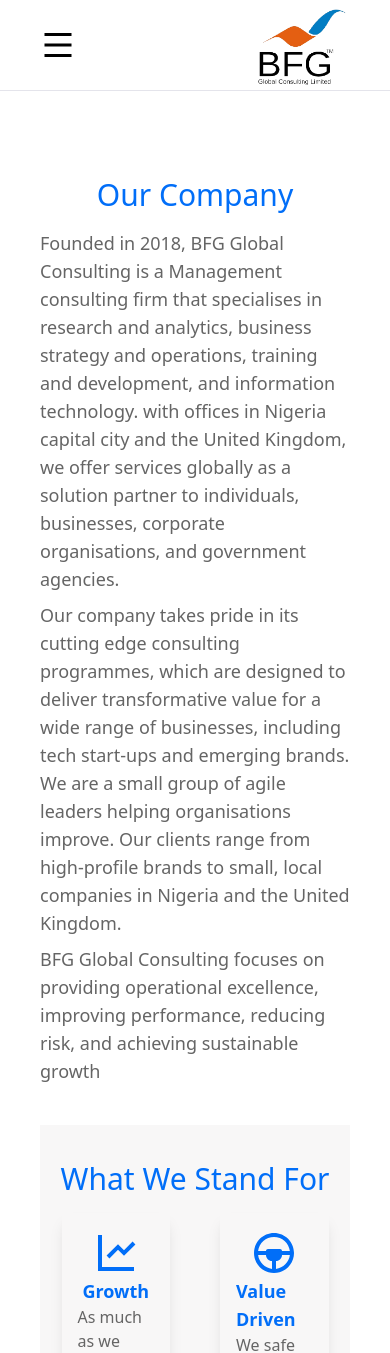
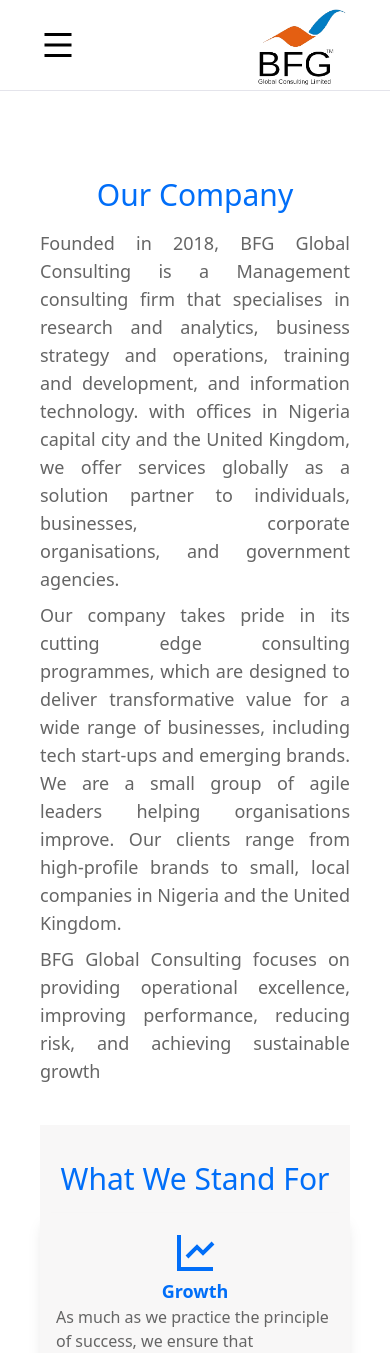
Before and after one commit to bfgglobalconsults/bfg-website, a Next.js app: page /about in a window 390 px wide. Shown: the top 1353 px of the page. Built offline with nearby package versions, Linux system fonts and the light colour scheme.

Commit message:
about fixed

```diff
--- a/src/app/about/page.js
+++ b/src/app/about/page.js
@@ -10,7 +10,7 @@
           Our Company
               </h3>
 
-            <p className="text-[#656565] text-lg">
+            <p className="text-[#656565] text-lg text-justify">
               Founded in 2018, BFG Global Consulting is a Management consulting
               firm that specialises in research and analytics, business strategy
               and operations, training and development, and information
@@ -19,7 +19,7 @@
               individuals, businesses, corporate organisations, and government
               agencies.{" "}
             </p>
-            <p className="my-2 text-[#656565] text-lg">
+            <p className="my-2 text-[#656565] text-lg text-justify">
               Our company takes pride in its cutting edge consulting programmes,
               which are designed to deliver transformative value for a wide
               range of businesses, including tech start-ups and emerging brands.
@@ -27,7 +27,7 @@
               improve. Our clients range from high-profile brands to small,
               local companies in Nigeria and the United Kingdom.
             </p>
-            <p className="my-2 text-[#656565] text-lg">
+            <p className="my-2 text-[#656565] text-lg text-justify">
               BFG Global Consulting focuses on providing operational excellence,
               improving performance, reducing risk, and achieving sustainable
               growth
@@ -39,7 +39,7 @@
               </h3>
 
             <div className="flex flex-wrap gap-[50px] w-full justify-center">
-              <div className="w-[35%] shadow-lg border-b-4 border-[#016EF8] p-4">
+              <div className="w-[100%] md:w-[50%] lg:w-[35%] shadow-lg border-b-4 border-[#016EF8] p-4">
                 <span className="flex justify-center">
                 <svg xmlns="http://www.w3.org/2000/svg" viewBox="0 0 24 24" width="48" height="48" fill="rgba(1,110,248,1)"><path d="M5 3V19H21V21H3V3H5ZM20.2929 6.29289L21.7071 7.70711L16 13.4142L13 10.415L8.70711 14.7071L7.29289 13.2929L13 7.58579L16 10.585L20.2929 6.29289Z"></path></svg>
                   </span>
@@ -53,7 +53,7 @@
                   every of our engagements.
                 </p>
               </div>
-              <div className="w-[35%] shadow-lg border-b-4 border-[#016EF8] p-4">
+              <div className="w-[100%] md:w-[50%] lg:w-[35%] shadow-lg border-b-4 border-[#016EF8] p-4">
               <span className="flex justify-center">
               <svg xmlns="http://www.w3.org/2000/svg" viewBox="0 0 24 24" width="48" height="48" fill="rgba(1,110,248,1)"><path d="M12 2C17.5228 2 22 6.47715 22 12C22 17.5228 17.5228 22 12 22C6.47715 22 2 17.5228 2 12C2 6.47715 6.47715 2 12 2ZM8 13L4.06201 13.001C4.51365 16.6192 7.38163 19.4869 11 19.9381V16C9.34315 16 8 14.6569 8 13ZM19.938 13.001L16 13C16 14.6569 14.6569 16 13 16L13.001 19.938C16.6189 19.4864 19.4864 16.6189 19.938 13.001ZM12 4C7.92037 4 4.55396 7.05371 4.06189 11H8C8 10.4477 8.44772 10 9 10H15C15.5523 10 16 10.4477 16 11H19.9381C19.446 7.05371 16.0796 4 12 4Z"></path></svg>                  </span>
                 <div className="flex items-center justify-center gap-2">
@@ -66,7 +66,7 @@
                   the extra mile to consistenly ensure you get the best.
                 </p>
               </div>
-              <div className="w-[35%] shadow-lg border-b-4 border-[#016EF8] p-4">
+              <div className="w-[100%] md:w-[50%] lg:w-[35%] shadow-lg border-b-4 border-[#016EF8] p-4">
               <span className="flex justify-center">
                   <svg xmlns="http://www.w3.org/2000/svg" viewBox="0 0 24 24" width="48" height="48" fill="rgba(1,110,248,1)"><path d="M9.97308 18H14.0269C14.1589 16.7984 14.7721 15.8065 15.7676 14.7226C15.8797 14.6006 16.5988 13.8564 16.6841 13.7501C17.5318 12.6931 18 11.385 18 10C18 6.68629 15.3137 4 12 4C8.68629 4 6 6.68629 6 10C6 11.3843 6.46774 12.6917 7.31462 13.7484C7.40004 13.855 8.12081 14.6012 8.23154 14.7218C9.22766 15.8064 9.84103 16.7984 9.97308 18ZM14 20H10V21H14V20ZM5.75395 14.9992C4.65645 13.6297 4 11.8915 4 10C4 5.58172 7.58172 2 12 2C16.4183 2 20 5.58172 20 10C20 11.8925 19.3428 13.6315 18.2443 15.0014C17.624 15.7748 16 17 16 18.5V21C16 22.1046 15.1046 23 14 23H10C8.89543 23 8 22.1046 8 21V18.5C8 17 6.37458 15.7736 5.75395 14.9992ZM13 10.0048H15.5L11 16.0048V12.0048H8.5L13 6V10.0048Z"></path></svg>
                   </span>
@@ -80,7 +80,7 @@
                   the extra-ordinary.
                 </p>
               </div>
-              <div className="w-[35%] shadow-lg border-b-4 border-[#016EF8] p-4">
+              <div className="w-[100%] md:w-[50%] lg:w-[35%] shadow-lg border-b-4 border-[#016EF8] p-4">
               <span className="flex justify-center">
                   <svg xmlns="http://www.w3.org/2000/svg" viewBox="0 0 24 24" width="48" height="48" fill="rgba(1,110,248,1)"><path d="M12 22C6.47715 22 2 17.5228 2 12C2 6.47715 6.47715 2 12 2C17.5228 2 22 6.47715 22 12C22 17.5228 17.5228 22 12 22ZM12 20C16.4183 20 20 16.4183 20 12C20 7.58172 16.4183 4 12 4C7.58172 4 4 7.58172 4 12C4 16.4183 7.58172 20 12 20ZM7 13H9C9 14.6569 10.3431 16 12 16C13.6569 16 15 14.6569 15 13H17C17 15.7614 14.7614 18 12 18C9.23858 18 7 15.7614 7 13ZM8 11C7.17157 11 6.5 10.3284 6.5 9.5C6.5 8.67157 7.17157 8 8 8C8.82843 8 9.5 8.67157 9.5 9.5C9.5 10.3284 8.82843 11 8 11ZM16 11C15.1716 11 14.5 10.3284 14.5 9.5C14.5 8.67157 15.1716 8 16 8C16.8284 8 17.5 8.67157 17.5 9.5C17.5 10.3284 16.8284 11 16 11Z"></path></svg>
                   </span>
```
